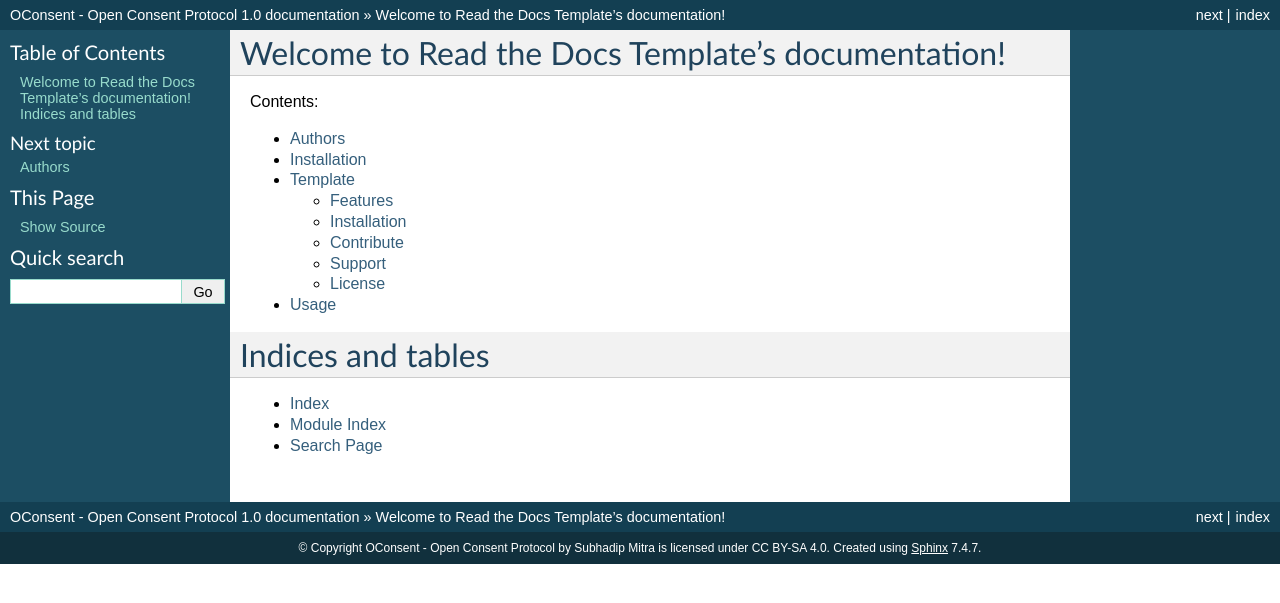
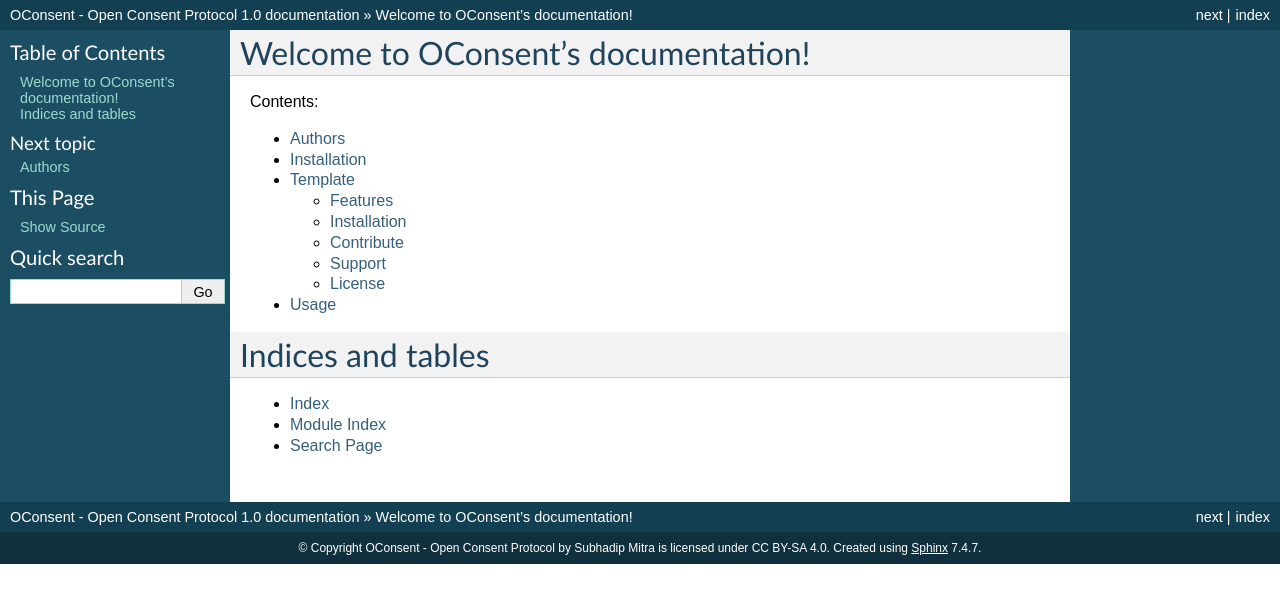
Before and after one commit to OConsent/oc-documentation, a Sphinx documentation site: the page built from docs/index.rst, in a window 1280 px wide. Shown: the top 603 px of the page. Built offline with Sphinx 7.4.7, drawn with Linux system fonts in a browser that asks for light colours.

Commit message:
update conf

```diff
--- a/docs/index.rst
+++ b/docs/index.rst
@@ -3,7 +3,7 @@
    You can adapt this file completely to your liking, but it should at least
    contain the root `toctree` directive.
 
-Welcome to Read the Docs Template's documentation!
+Welcome to OConsent's documentation!
 ==================================================
 
 Contents:
--- a/docs/installation.rst
+++ b/docs/installation.rst
@@ -4,4 +4,4 @@
 
 Install the package with pip::
 
-    $ pip install read-the-docs-template
+    $ pip install oconsent-cli
```
